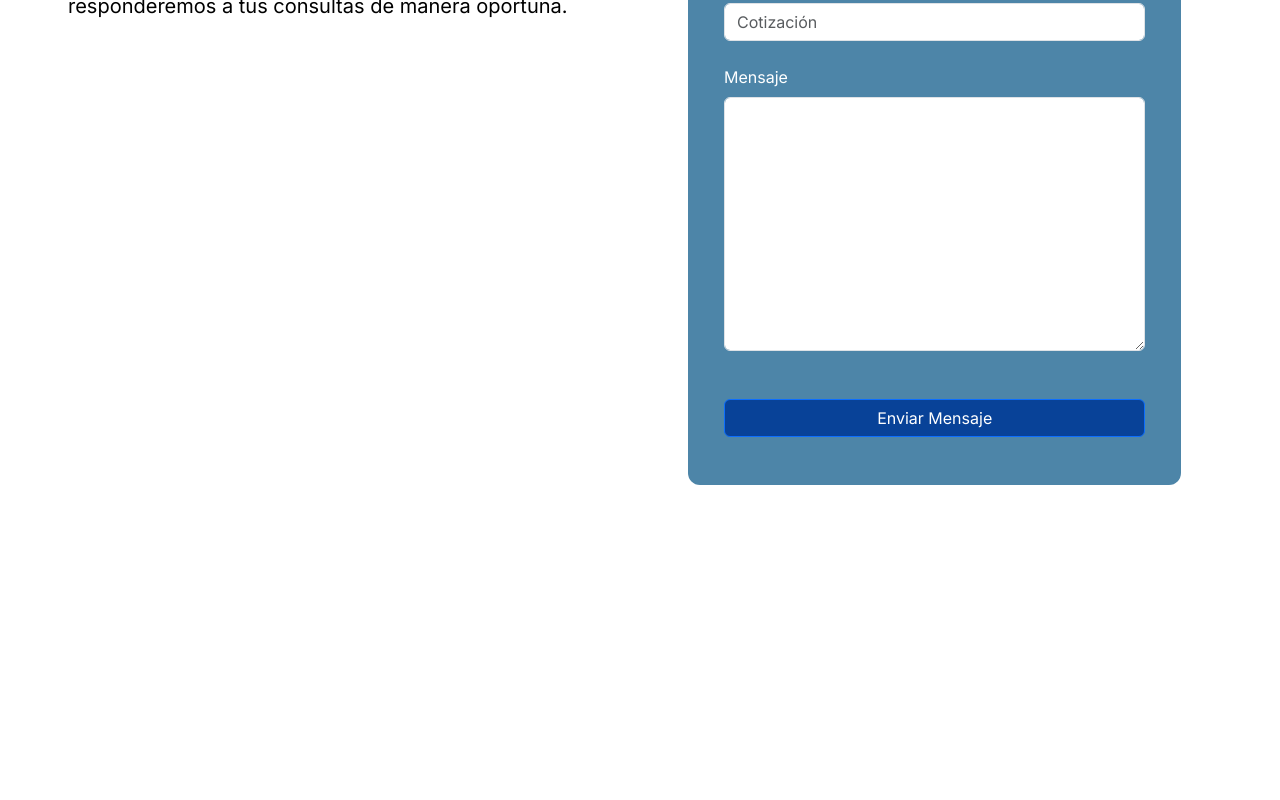
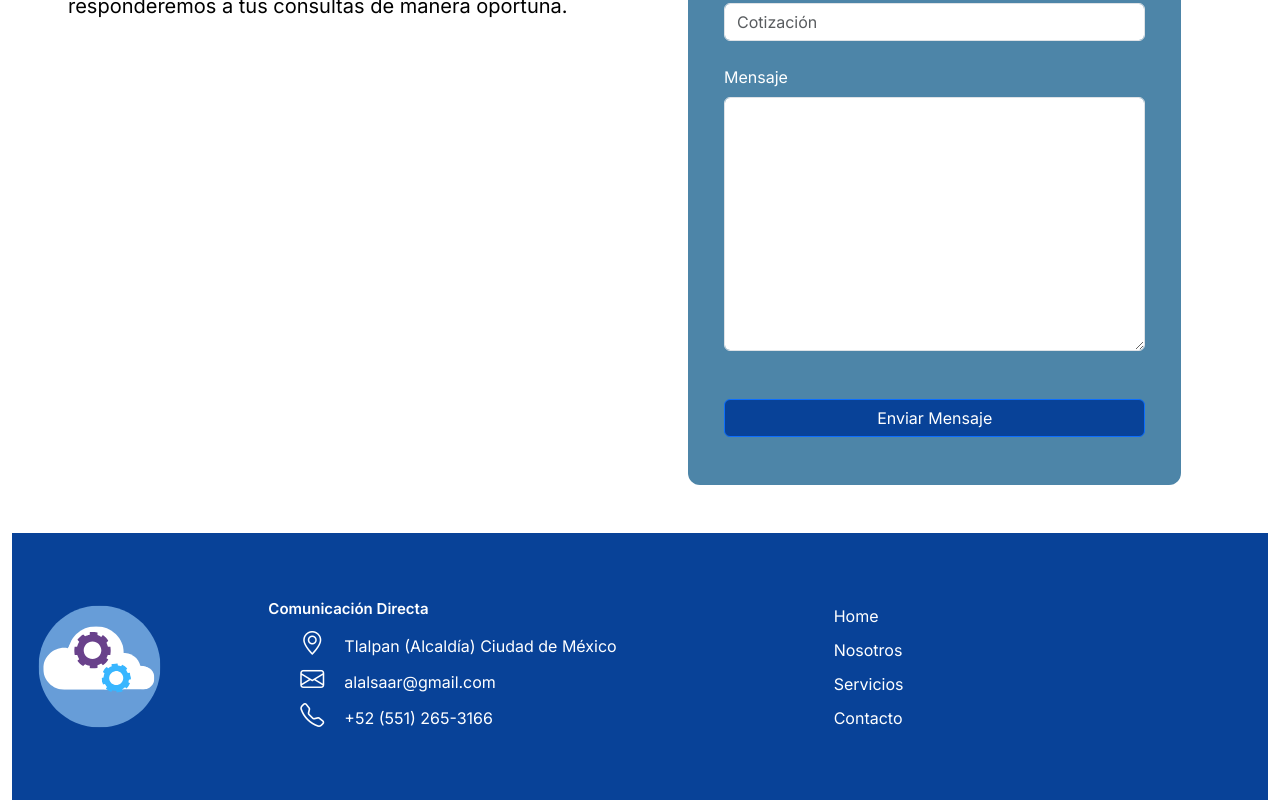
Before and after one commit to ashantys/web-kadiz, a Next.js app: page / in a window 1280 px wide. Shown: the part 3249-4049 px from the top of the page. Before the commit the page ends 3782 px from the top, so only its background shows below. Built offline with nearby package versions, Linux system fonts and the light colour scheme.

Commit message:
feat(footer):se agrego componente footer

```diff
--- a/app/page.jsx
+++ b/app/page.jsx
@@ -5,6 +5,7 @@ import Header from '@/components/Header';
 import Nosotros from '@/components/Nosotros';
 import Servicios from '@/components/Servicios';
 import Contacto from '@/components/Contacto';
+import Footer from '@/components/Footer';
 
 
 export default function Home() {
@@ -14,6 +15,7 @@ export default function Home() {
       <Nosotros/>
       <Servicios/>
       <Contacto/>
+      <Footer/>
     </>
   )
 }
--- /dev/null
+++ b/components/Footer.jsx
@@ -0,0 +1,70 @@
+import React from 'react';
+import 'bootstrap-icons/font/bootstrap-icons.css';
+import Link from 'next/link';
+import Image from 'next/image';
+import logo from 'public/images/logo-icono.svg';
+
+const footerMenuItems = [
+    {
+      title: 'Home',
+      sectionId: 'header',
+    },
+    {
+      title: 'Nosotros',
+      sectionId: 'nosotros',
+    },
+    {
+      title: 'Servicios',
+      sectionId: 'servicios',
+    },
+    {
+      title: 'Contacto',
+      sectionId: 'contacto',
+    },
+  ];
+
+const Footer = () => {
+    return (
+        <div id="footer" className="background-footer">
+            <div className="container-footer">
+                <div className="row align-items-center">
+                    <div className="col-lg-2">
+                        <Image className="logo-footer" src={logo} alt="logo"/>
+                    </div>
+                    <div className="col-lg-5">
+                        <div className="container-info margin-footer">
+                            <h5>Comunicación Directa</h5>
+                            <ul class="footer-list">
+                                <li >
+                                    <i className="bi bi-geo-alt icon"></i>Tlalpan (Alcaldía) Ciudad de México
+                                </li>
+                                <li>
+                                    <i className="bi bi-envelope icon"></i>alalsaar@gmail.com
+                                </li>
+                                <li>
+                                    <i className="bi bi-telephone icon"></i>+52 (551) 265-3166
+                                </li>
+                                </ul>
+                        </div>
+                    </div>
+                    <div className="col-lg-5">
+                        <div className="footer-menu margin-footer">
+                            <ul className="footer-list">
+                                {footerMenuItems.map((item, index) => (
+                                    <li key={index}>
+                                        <Link  className="white-link" href={`#${item.sectionId}`}> {/* Use href with the sectionId */}
+                                            {item.title}
+                                        </Link>
+                                    </li>
+                                ))}
+                            </ul>
+                        </div>
+                    </div>
+                </div>
+            </div>
+        </div>
+
+    );
+}
+
+export default Footer;
--- a/styles/style.css
+++ b/styles/style.css
@@ -166,6 +166,11 @@
     height:175px;
   }
 
+  .white-link {
+    color: white;
+    text-decoration: none;
+  }
+
   .icon {
     color: white;
     font-size: 24px;
```
